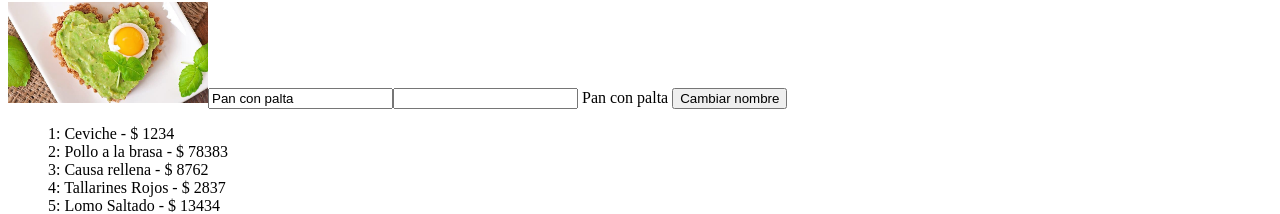
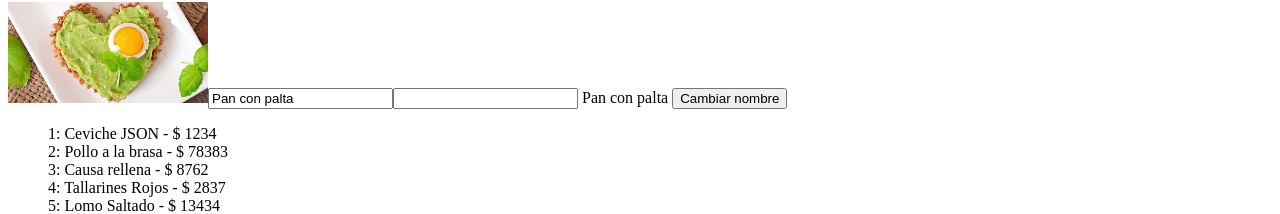
Before and after one commit to yacafx/area-51-c3-restaurant, an Angular app: page / in a window 1280 px wide. Shown: the part 224-438 px from the top of the page. Built offline with nearby package versions, Linux system fonts and the light colour scheme.

Commit message:
feat(session-3):  import json with typings

```diff
--- /dev/null
+++ b/src/app/json-typings.d.ts
@@ -0,0 +1,4 @@
+declare module '*.json' {
+  const value: any;
+  export default value;
+}
--- a/src/app/menu/menu.component.ts
+++ b/src/app/menu/menu.component.ts
@@ -1,5 +1,6 @@
 import { Component, OnInit } from '@angular/core';
 import { Dish } from 'projects/data-models/src/public-api';
+import jsonData from '../../assets/dishes.json';
 
 @Component({
   selector: 'rw-menu',
@@ -12,7 +13,9 @@ export class MenuComponent implements OnInit {
   constructor() {}
 
   ngOnInit(): void {
-    this.dishes = [...this.initDishes()];
+    // this.dishes = [...this.initDishes()];
+    // this.dishes = [...this.initDishesFromJson()];
+    this.dishes = [...jsonData.dishes];
   }
 
   initDishes(): Dish[] {
@@ -56,4 +59,9 @@ export class MenuComponent implements OnInit {
     ];
     return dishes;
   }
+
+  initDishesFromJson(): Dish[] {
+    console.log(jsonData.dishes);
+    return jsonData.dishes;
+  }
 }
--- a/src/assets/dishes.json
+++ b/src/assets/dishes.json
@@ -1,7 +1,7 @@
 {
   "dishes": [
     {
-      "name": "Ceviche",
+      "name": "Ceviche JSON",
       "price": "1234"
     },
     {
```
